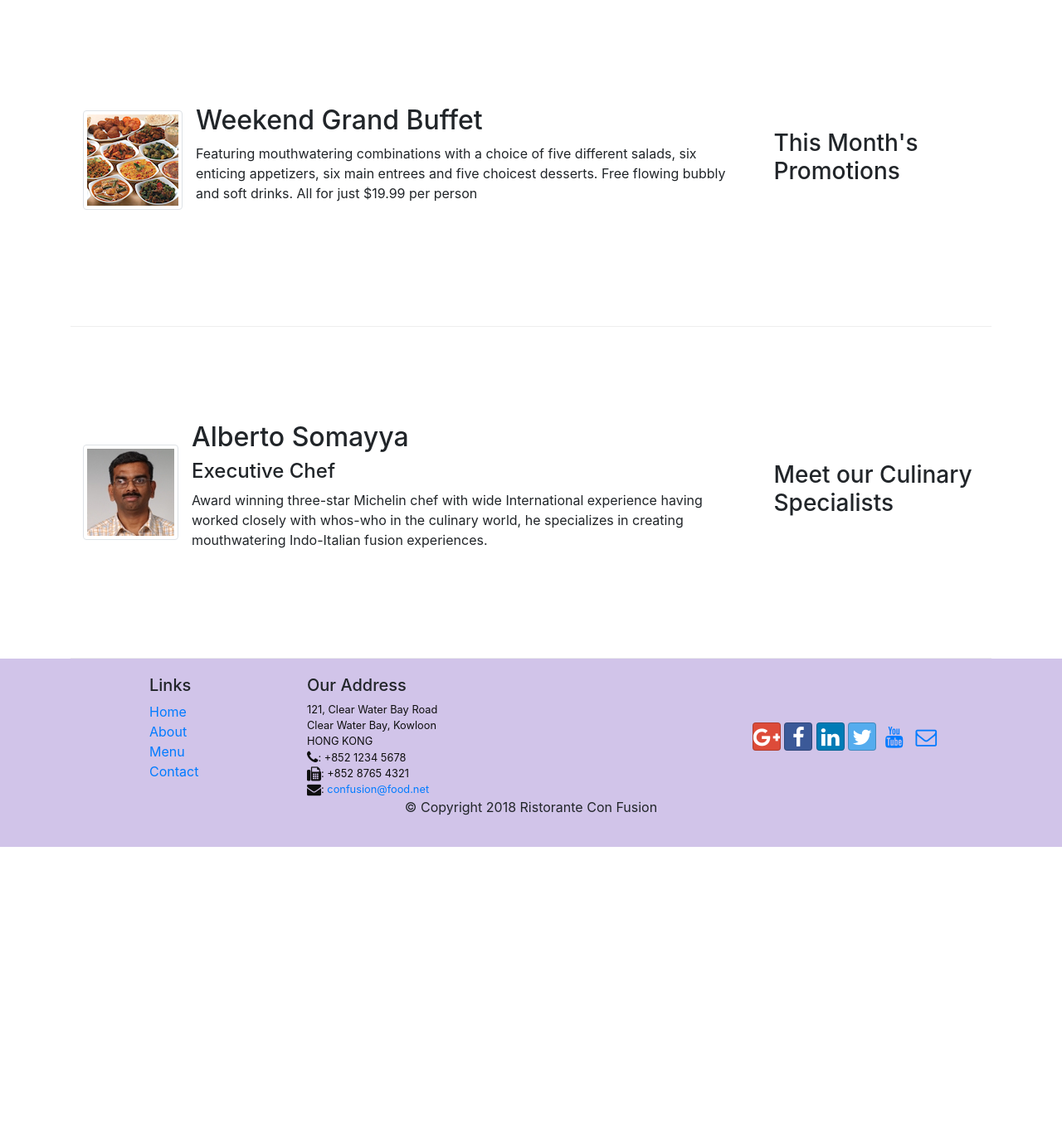
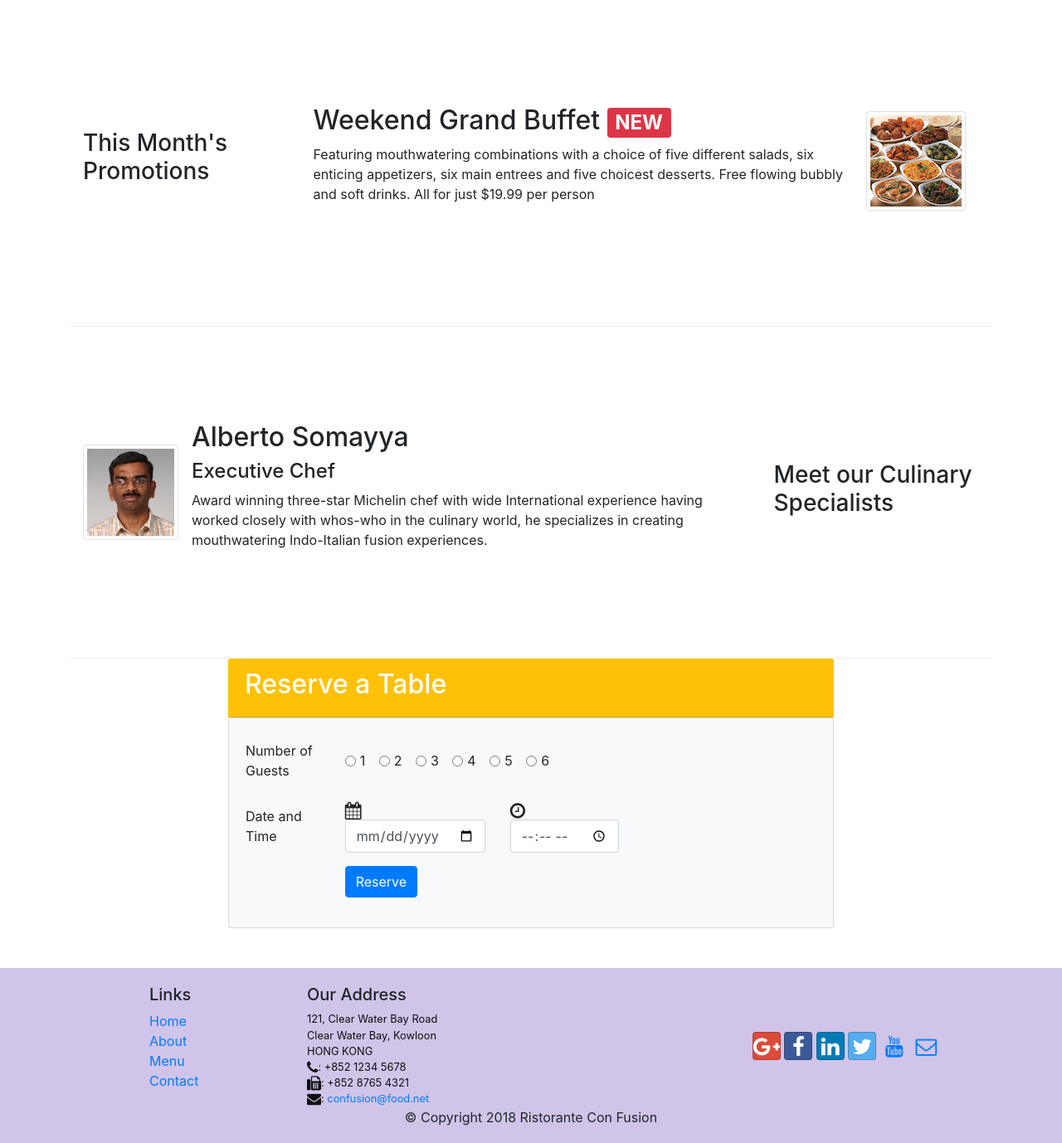
Before and after one commit to redavids/bootstrapExample, a website: page index.html in a window 1280 px wide. Shown: the part 740-2118 px from the top of the page at 83% size. Before the commit the page ends 1761 px from the top, so only its background shows below. Drawn offline with nearby package versions, Linux system fonts and the light colour scheme.

Commit message:
Week2InPAssignment

```diff
--- a/index.html
+++ b/index.html
@@ -19,16 +19,20 @@
 <body>
     <nav class="navbar navbar-dark navbar-expand-sm fixed-top">
         <div class="container">
-            <button class="navbar-toggler" type="button" data-toggle="collapse" data-target= "#Navbar">
+            <button class="navbar-toggler" type="button" data-toggle="collapse" data-target="#Navbar">
                 <span class="navbar-toggler-icon"></span>
             </button>
             <a class="navbar-brand mr-auto" href="#"> <img src="img/logo.png" height="30" width="41"></a>
             <div class="collapse navbar-collapse" id="Navbar">
                 <ul class="navbar-nav mr-auto">
-                    <li class="nav-item active"> <a class="nav-link" href="#"><span class="fa fa-home fa-lg"></span> Home</a></li>
-                    <li class="nav-item"> <a class="nav-link" href="./aboutus.html"><span class="fa fa-info fa-lg"></span> About</a></li>
-                    <li class="nav-item"> <a class="nav-link" href="#"><span class="fa fa-list fa-lg"></span> Menu</a></li>
-                    <li class="nav-item"> <a class="nav-link" href="./contactus.html"><span class="fa fa-address-card fa-lg"></span> Contact</a></li>
+                    <li class="nav-item active"> <a class="nav-link" href="#"><span class="fa fa-home fa-lg"></span>
+                            Home</a></li>
+                    <li class="nav-item"> <a class="nav-link" href="./aboutus.html"><span
+                                class="fa fa-info fa-lg"></span> About</a></li>
+                    <li class="nav-item"> <a class="nav-link" href="#"><span class="fa fa-list fa-lg"></span> Menu</a>
+                    </li>
+                    <li class="nav-item"> <a class="nav-link" href="./contactus.html"><span
+                                class="fa fa-address-card fa-lg"></span> Contact</a></li>
                 </ul>
             </div>
         </div>
@@ -39,10 +43,18 @@
             <div class="row row-header">
                 <div class="col-12 col-sm-6">
                     <h1>Ristorante con Fusion</h1>
-                    <p>We take inspiration from the World's best cuisines, and create a unique fusion experience. Our lipsmacking creations will tickle your culinary senses!</p>
+                    <p>We take inspiration from the World's best cuisines, and create a unique fusion experience. Our
+                        lipsmacking creations will tickle your culinary senses!</p>
                 </div>
-                <div class="col-12 col-sm align-self-center">
+                <div class="col-12 col-sm-3 align-self-center">
                     <img src="img/logo.png" class="img-fluid">
+                </div>
+
+                <div class="col-12 col-sm-3 align-self-center">
+                    <a class="btn btn-warning btn-sm w-100" href="#reserveForm" role="button">Reserve Table</a>
+                    <!--<button type="submit" class="btn btn-sm btn-warning" href="#reserveForm">
+                        Reserve Table
+                    </button>-->
                 </div>
             </div>
         </div>
@@ -55,12 +67,13 @@
             </div>
             <div class="col col-sm order-sm-first col-md">
                 <div class="media">
-                    <img class="d-flex mr-3 img-thumbnail align-self-center"
-                    src="img/uthappizza.png" alt="uthappizza">
+                    <img class="d-flex mr-3 img-thumbnail align-self-center" src="img/uthappizza.png" alt="uthappizza">
                     <div class="media-body">
                         <h2 class="mt-0">Uthappizza <span class="badge badge-danger">HOT</span>
                             <span class="badge badge-pill badge-secondary">$4.99</span></h2>
-                        <p class="d-none d-sm-block">A unique combination of Indian Uthappam (pancake) and Italian pizza, topped with Cerignola olives, ripe vine cherry tomatoes, Vidalia onion, Guntur chillies and Buffalo Paneer.</p>
+                        <p class="d-none d-sm-block">A unique combination of Indian Uthappam (pancake) and Italian
+                            pizza, topped with Cerignola olives, ripe vine cherry tomatoes, Vidalia onion, Guntur
+                            chillies and Buffalo Paneer.</p>
                     </div>
                 </div>
             </div>
@@ -68,17 +81,20 @@
 
 
         <div class="row row-content align-items-center">
-            <div class="col-12 col-sm-4 order-sm-last col-md-3">
+            <div class="col-12 col-sm-4 order-sm-first col-md-3">
                 <h3>This Month's Promotions</h3>
             </div>
-            <div class="col col-sm order-sm-first col-md">
+            <div class="col col-sm order-sm-last col-md">
                 <div class="media">
-                <img class="d-flex mr-3 img-thumbnail align-self-center"
-                src="img/buffet.png" alt="uthappizza">
+
                     <div class="media-body">
-                    <h2 class="mt-0">Weekend Grand Buffet</h2>
-                    <p class="d-none d-sm-block">Featuring mouthwatering combinations with a choice of five different salads, six enticing appetizers, six main entrees and five choicest desserts. Free flowing bubbly and soft drinks. All for just $19.99 per person </p>
+                        <h2 class="mt-0">Weekend Grand Buffet <span class="badge badge-danger">NEW</span></h2>
+                        <p class="d-none d-sm-block">Featuring mouthwatering combinations with a choice of five
+                            different salads, six enticing appetizers, six main entrees and five choicest desserts. Free
+                            flowing bubbly and soft drinks. All for just $19.99 per person </p>
                     </div>
+
+                    <img class="d-flex mr-3 img-thumbnail align-self-center" src="img/buffet.png" alt="uthappizza">
                 </div>
             </div>
         </div>
@@ -89,17 +105,104 @@
             </div>
             <div class="col col-sm order-sm-first col-md">
                 <div class="media">
-                    <img class="d-flex mr-3 align-self-center img-thumbnail"
-                    src = "img/alberto.png" alt="alberto">
+                    <img class="d-flex mr-3 align-self-center img-thumbnail" src="img/alberto.png" alt="alberto">
                     <div class="media-body">
                         <h2 class="mt-0">Alberto Somayya</h2>
                         <h4>Executive Chef</h4>
-                    <p class="d-none d-sm-block">Award winning three-star Michelin chef with wide International experience having worked closely with whos-who in the culinary world, he specializes in creating mouthwatering Indo-Italian fusion experiences. </p>
+                        <p class="d-none d-sm-block">Award winning three-star Michelin chef with wide International
+                            experience having worked closely with whos-who in the culinary world, he specializes in
+                            creating mouthwatering Indo-Italian fusion experiences. </p>
                     </div>
                 </div>
             </div>
         </div>
+
+        <div class="row align-items-center align-self-center">
+            <div class="col-12 col-sm-8 offset-md-2">
+                <!--col-md-8 col-md-offset-2 col-lg-8 "> -->
+                <div class="card-header text-white bg-warning">
+                    <h2>Reserve a Table</h2>
                 </div>
+
+                <div class="card card-body mb-5 bg-light">
+
+
+                    <!--<h5 class="card-title">Reserve a Table</h5>-->
+                    <form id="reserveForm">
+                        <div class="form-group row align-items-center">
+
+                            <label for="numguests" class="col-md-2 col-form-label">Number of Guests</label>
+
+                            <div class="col-auto">
+                                <div class="form-check form-check-inline">
+                                    <input class="form-check-input" type="radio" name="inlineRadioOptions" id="inlineRadio1"
+                                        value="option1">
+                                    <label class="form-check-label" for="inlineRadio1">1</label>
+                                </div>
+                                <div class="form-check form-check-inline">
+                                    <input class="form-check-input" type="radio" name="inlineRadioOptions" id="inlineRadio2"
+                                        value="option2">
+                                    <label class="form-check-label" for="inlineRadio2">2</label>
+                                </div>
+                                <div class="form-check form-check-inline">
+                                    <input class="form-check-input" type="radio" name="inlineRadioOptions" id="inlineRadio3"
+                                        value="option3">
+                                    <label class="form-check-label" for="inlineRadio3">3</label>
+                                </div>
+                                <div class="form-check form-check-inline">
+                                    <input class="form-check-input" type="radio" name="inlineRadioOptions" id="inlineRadio4"
+                                        value="option4">
+                                    <label class="form-check-label" for="inlineRadio4">4</label>
+                                </div>
+                                <div class="form-check form-check-inline">
+                                    <input class="form-check-input" type="radio" name="inlineRadioOptions" id="inlineRadio5"
+                                        value="option5">
+                                    <label class="form-check-label" for="inlineRadio5">5</label>
+                                </div>
+                                <div class="form-check form-check-inline">
+                                    <input class="form-check-input" type="radio" name="inlineRadioOptions" id="inlineRadio6"
+                                        value="option6">
+                                    <label class="form-check-label" for="inlineRadio6">6</label>
+                                </div>
+                            </div>
+
+                        </div>
+
+                        <div class="form-group row align-items-center">
+                        <label for="datetime" class="col-md-2 col-form-label">Date and Time</label>
+
+                            <div class="col-auto">
+                                    <b-input-group-prepend>
+                                <span><i class="fa fa-calendar fa-lg"></i></span></b-input-group-prepend><input type="date" class="form-control"
+                                    id="date" name="date" placeholder="Date">
+                                </div>
+
+                            <div class="col-auto">
+                                <span class="fa fa-clock-o fa-lg"></span> <input type="time" class="form-control"
+                                id="time" name="time" placeholder="Time">
+                            </div>
+
+                        </div>
+
+
+                        <div class="form-group row">
+                            <div class="offset-md-2 col-md-10">
+                                <button type="submit" class="btn btn-primary">
+                                    Reserve
+                                </button>
+                            </div>
+                        </div>
+
+
+                </form>
+            </div>
+            </div>
+        </div>
+    </div>
+
+    </div>
+
+
 
     <footer class="footer">
         <div class="container">
@@ -126,12 +229,18 @@
                 </div>
                 <div class="col-12 col-sm-4 align-self-center">
                     <div class="text-center">
-                        <a class="btn btn-social-icon btn-google" href="http://google.com/+"><i class="fa fa-google-plus fa-lg"></i></a>
-                        <a class="btn btn-social-icon btn-facebook" href="http://www.facebook.com/profile.php?id="><i class="fa fa-facebook fa-lg"></i></a>
-                        <a class="btn btn-social-icon btn-linkedin" href="http://www.linkedin.com/in/"><i class="fa fa-linkedin fa-lg"></i></a>
-                        <a class="btn btn-social-icon btn-twitter" href="http://twitter.com/"><i class="fa fa-twitter fa-lg"></i></a>
-                        <a class="btn btn-social-icon btn-youtube" href="http://youtube.com/"><i class="fa fa-youtube fa-lg"></i></a>
-                        <a class="btn btn-social-icon" href="mailto:confusion@food.net"><i class="fa fa-envelope-o fa-lg"></i></a>
+                        <a class="btn btn-social-icon btn-google" href="http://google.com/+"><i
+                                class="fa fa-google-plus fa-lg"></i></a>
+                        <a class="btn btn-social-icon btn-facebook" href="http://www.facebook.com/profile.php?id="><i
+                                class="fa fa-facebook fa-lg"></i></a>
+                        <a class="btn btn-social-icon btn-linkedin" href="http://www.linkedin.com/in/"><i
+                                class="fa fa-linkedin fa-lg"></i></a>
+                        <a class="btn btn-social-icon btn-twitter" href="http://twitter.com/"><i
+                                class="fa fa-twitter fa-lg"></i></a>
+                        <a class="btn btn-social-icon btn-youtube" href="http://youtube.com/"><i
+                                class="fa fa-youtube fa-lg"></i></a>
+                        <a class="btn btn-social-icon" href="mailto:confusion@food.net"><i
+                                class="fa fa-envelope-o fa-lg"></i></a>
                     </div>
                 </div>
             </div>
```
Also changed, not shown: 1 other file. Lines whose indentation alone changed are shown as unchanged.
